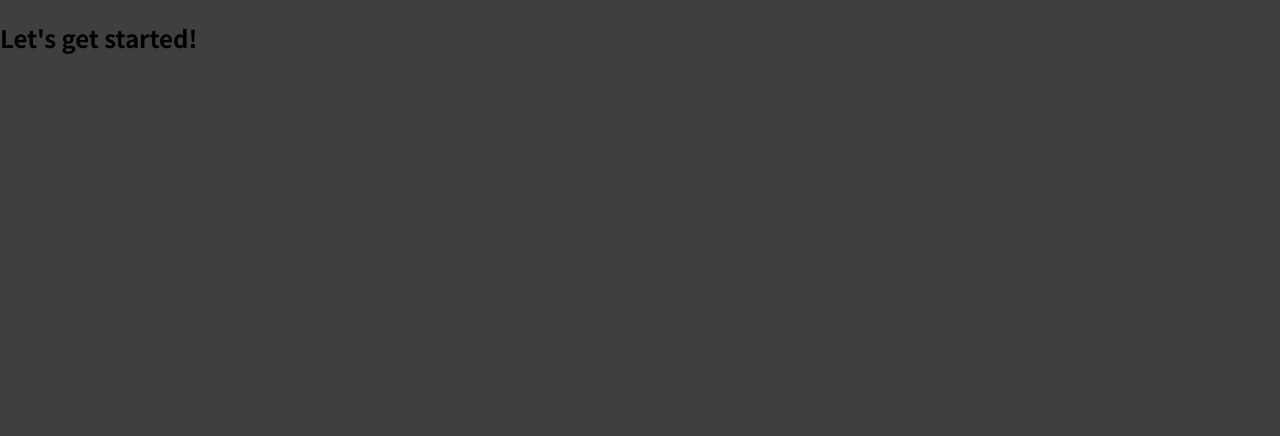
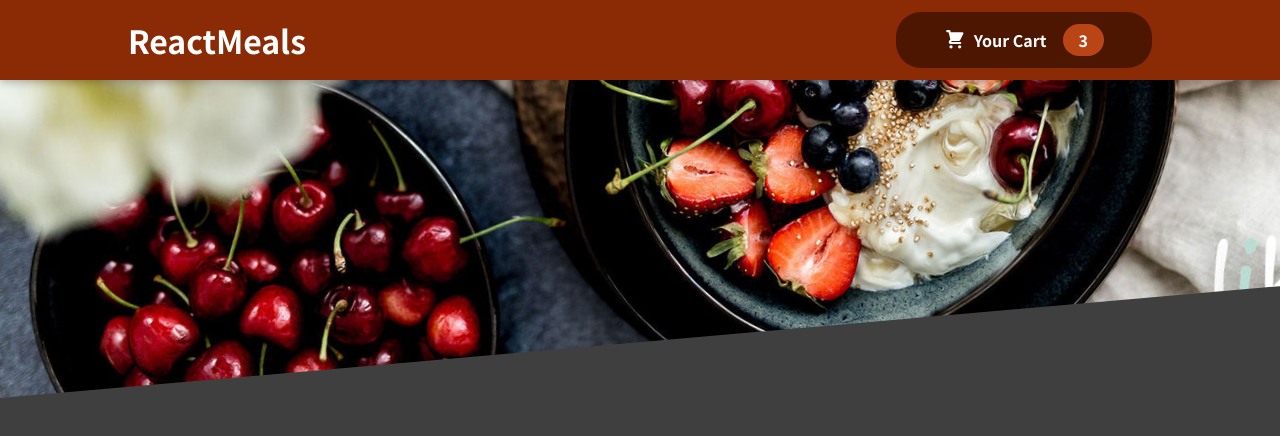
Before and after one commit to coinkingMS/FoodMarket, a React (Create React App) app: page / in a window 1280 px wide. Shown: the top 436 px of the page. Built offline with nearby package versions, Linux system fonts and the light colour scheme.

Commit message:
Add Header Setting

```diff
--- a/src/App.js
+++ b/src/App.js
@@ -1,7 +1,11 @@
-function App() {
+import React from 'react';
+import Header from './components/Layout/Header'
+const App = () => {
   return (
     <div>
-      <h2>Let's get started!</h2>
+      <React.Fragment>
+        <Header/>
+      </React.Fragment>
     </div>
   );
 }
--- /dev/null
+++ b/src/components/Cart/CartIcon.js
@@ -0,0 +1,13 @@
+const CartIcon = () => {
+    return (
+      <svg
+        xmlns='http://www.w3.org/2000/svg'
+        viewBox='0 0 20 20'
+        fill='currentColor'
+      >
+        <path d='M3 1a1 1 0 000 2h1.22l.305 1.222a.997.997 0 00.01.042l1.358 5.43-.893.892C3.74 11.846 4.632 14 6.414 14H15a1 1 0 000-2H6.414l1-1H14a1 1 0 00.894-.553l3-6A1 1 0 0017 3H6.28l-.31-1.243A1 1 0 005 1H3zM16 16.5a1.5 1.5 0 11-3 0 1.5 1.5 0 013 0zM6.5 18a1.5 1.5 0 100-3 1.5 1.5 0 000 3z' />
+      </svg>
+    );
+  };
+
+  export default CartIcon;
--- /dev/null
+++ b/src/components/Layout/Header.js
@@ -0,0 +1,18 @@
+import React from "react";
+import mealsImage from "../../assets/meals.jpg";
+import classes from "./Header.module.css";
+import HeaderCartButton from "./HeaderCartButton";
+const Header = (props) => {
+  return (
+    <React.Fragment>
+    <header className={classes.header}>
+      <h1>ReactMeals</h1>
+      <HeaderCartButton />
+    </header>
+    <div className={classes["main-image"]}>
+      <img src={mealsImage} alt="A table full of delicious food!" />
+    </div>
+  </React.Fragment>
+  )
+};
+export default Header;
--- /dev/null
+++ b/src/components/Layout/Header.module.css
@@ -0,0 +1,29 @@
+.header {
+    position: fixed;
+    top: 0;
+    left: 0;
+    width: 100%;
+    height: 5rem;
+    background-color: #8a2b06;
+    color: white;
+    display: flex;
+    justify-content: space-between;
+    align-items: center;
+    padding: 0 10%;
+    box-shadow: 0 2px 8px rgba(0, 0, 0, 0.25);
+    z-index: 10;
+  }
+
+  .main-image {
+    width: 100%;
+    height: 25rem;
+    z-index: 0;
+    overflow: hidden;
+  }
+
+  .main-image img {
+    width: 110%;
+    height: 100%;
+    object-fit: cover;
+    transform: rotateZ(-5deg) translateY(-4rem) translateX(-1rem);
+  }
--- /dev/null
+++ b/src/components/Layout/HeaderCartButton.js
@@ -0,0 +1,19 @@
+import React from "react";
+import CartIcon from "../Cart/CartIcon";
+import classes from "./HeaderCartButton.module.css";
+
+const HeaderCartButton = (props) => {
+    const buttonChnageHandler = () => {
+        console.log('active')
+    }
+  return (
+      <button className={classes.button} onClick = {buttonChnageHandler}>
+          <span className={classes.icon}>
+              <CartIcon />
+          </span>
+          <span>Your Cart</span>
+          <span className={classes.badge}>3</span>
+      </button>
+  );
+};
+export default HeaderCartButton;
--- /dev/null
+++ b/src/components/Layout/HeaderCartButton.module.css
@@ -0,0 +1,59 @@
+.button {
+    cursor: pointer;
+    font: inherit;
+    border: none;
+    background-color: #4d1601;
+    color: white;
+    padding: 0.75rem 3rem;
+    display: flex;
+    justify-content: space-around;
+    align-items: center;
+    border-radius: 25px;
+    font-weight: bold;
+  }
+
+  .button:hover,
+  .button:active {
+    background-color: #2c0d00;
+  }
+
+  .icon {
+    width: 1.35rem;
+    height: 1.35rem;
+    margin-right: 0.5rem;
+  }
+
+  .badge {
+    background-color: #b94517;
+    padding: 0.25rem 1rem;
+    border-radius: 25px;
+    margin-left: 1rem;
+    font-weight: bold;
+  }
+
+  .button:hover .badge,
+  .button:active .badge {
+    background-color: #92320c;
+  }
+
+  .bump {
+    animation: bump 300ms ease-out;
+  }
+
+  @keyframes bump {
+    0% {
+      transform: scale(1);
+    }
+    10% {
+      transform: scale(0.9);
+    }
+    30% {
+      transform: scale(1.1);
+    }
+    50% {
+      transform: scale(1.15);
+    }
+    100% {
+      transform: scale(1);
+    }
+  }
```
Also changed, not shown: src/assets/meals.jpg (added), 1 other file (tests, documents, lock files or other folders).
